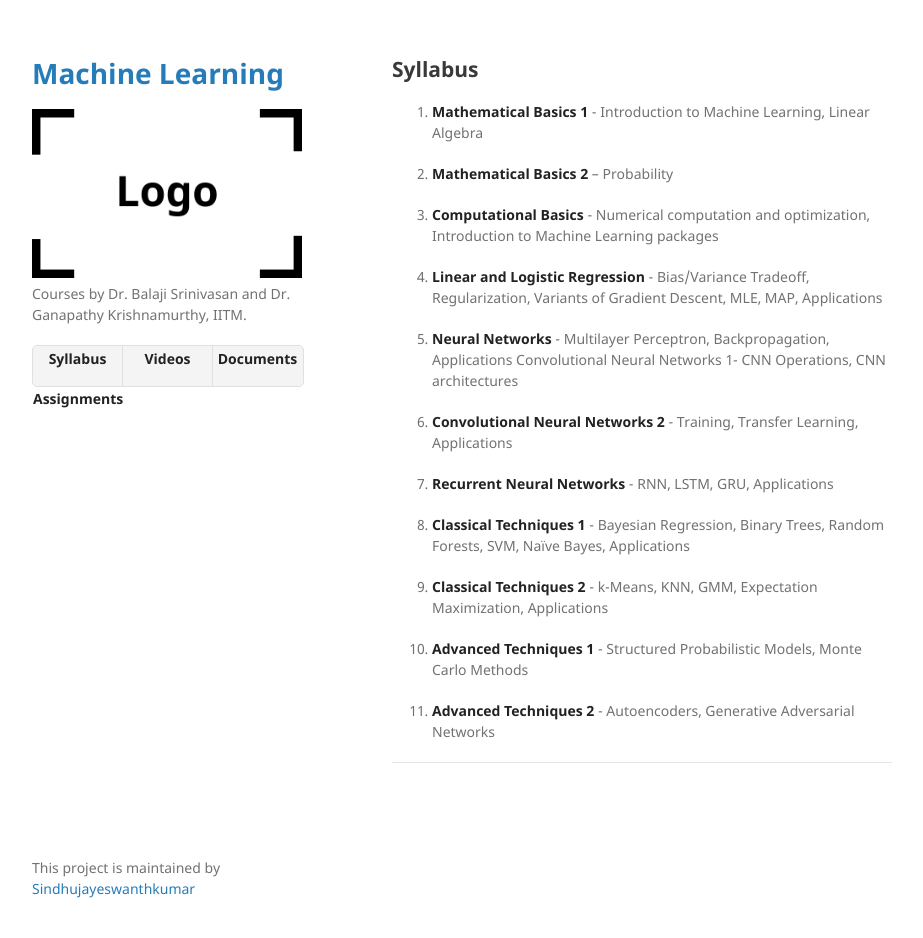
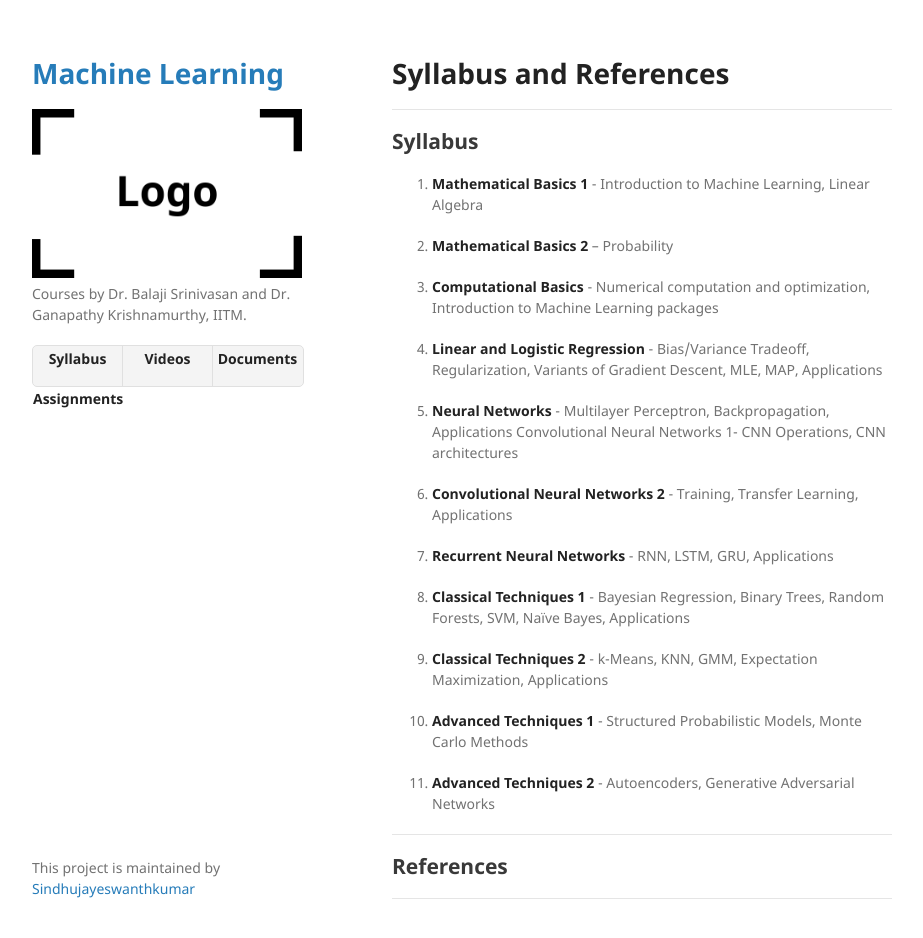
Before and after one commit to Sindhujayeswanthkumar/Sindhujayeswanthkumar, a Jekyll site: the page built from syllabus-page.md, in a window 1280 px wide and 969 px high. Shown: the top 938 px of the window, without its empty margins (178-1101 px from the left). Built offline with Jekyll 4.4.1, drawn with Linux system fonts in a browser that asks for light colours; our own code applies the rules of GitHub Pages for plain Markdown files.

Commit message:
Update syllabus-page.md

```diff
--- a/syllabus-page.md
+++ b/syllabus-page.md
@@ -1,5 +1,6 @@
 
-
+# Syllabus and References
+---
 ## Syllabus
 
 1. **Mathematical Basics 1** - Introduction to Machine Learning, Linear Algebra
@@ -24,5 +25,10 @@
 
 11. **Advanced Techniques 2** - Autoencoders, Generative Adversarial Networks
 
+---
+
+## References
+
+
 
 ---
```
